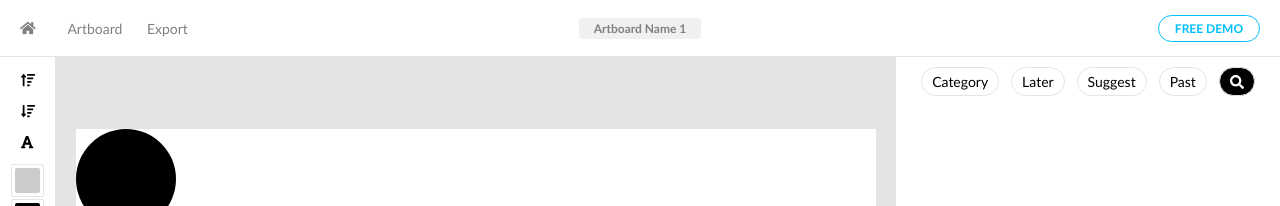
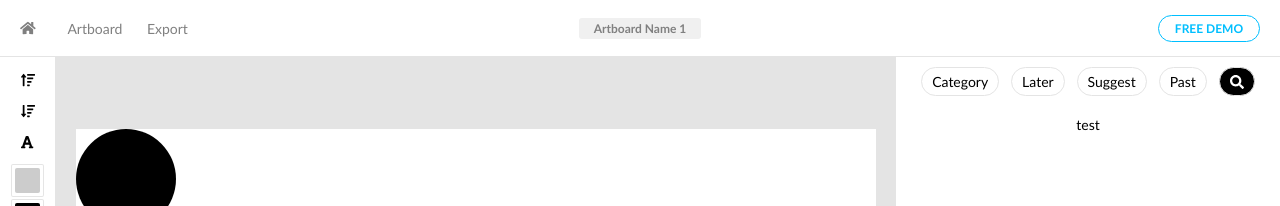
Before and after one commit to jdhudf/isography-demo, a React (Create React App) app: page / in a window 1280 px wide. Both pictures are taken after a click on the tab 1236 px from the left and 81 px from the top of the page. Shown: the top 206 px of the page. Built offline with nearby package versions, Linux system fonts and the light colour scheme.

Commit message:
Update gallarypanel.js

```diff
--- a/src/components/atelier/gallarypanel.js
+++ b/src/components/atelier/gallarypanel.js
@@ -157,6 +157,9 @@ class GallaryPanel extends React.Component {
          <TabPanel>
             <div>test</div>
          </TabPanel>
+         <TabPanel>
+            <div>test</div>
+         </TabPanel>
        </Tabs>
 
       </section>
```
